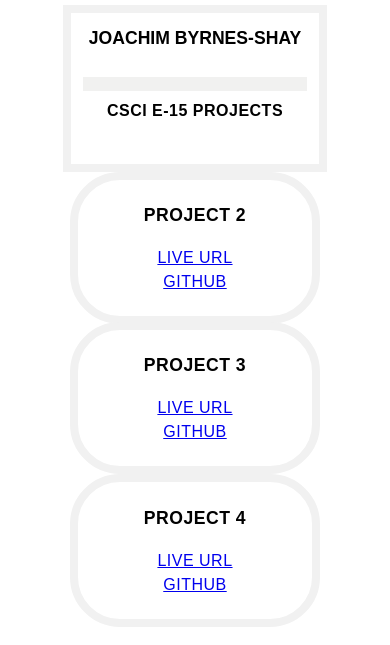
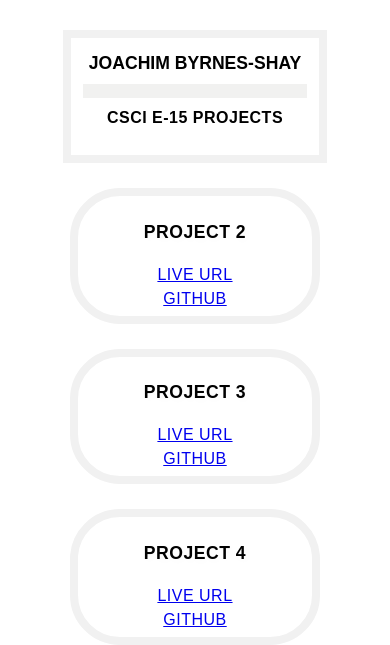
Before and after one commit to jbyrnesshay/p1, a PHP site: page / in a window 390 px wide. Shown: the part 209-854 px from the top of the page. Run offline with PHP 8.4, Linux system fonts and the light colour scheme.

Commit message:
improving column view on mobile screens

```diff
--- a/css/styles.css
+++ b/css/styles.css
@@ -138,10 +138,25 @@ hr {
     .left, .right {
         float:none;
         width: 80%;
-        margin: 0 auto;
+        margin: 25px auto 0 auto;
+
     }
+    .top, .bottom {
+      top: auto;
+      bottom: auto;
+      height: auto;
+    }
+}
 
     /* Smartphones (portrait and landscape) ----------- */
 @media only screen and (min-device-width : 320px) and (max-device-width : 480px) {
-/* Styles */
+ .left, .right, article {
+        float:none;
+        width: 80%;
+
 }
+ .top, .bottom {
+      top: auto;
+      bottom: auto;
+      height: auto;
+ }
```
